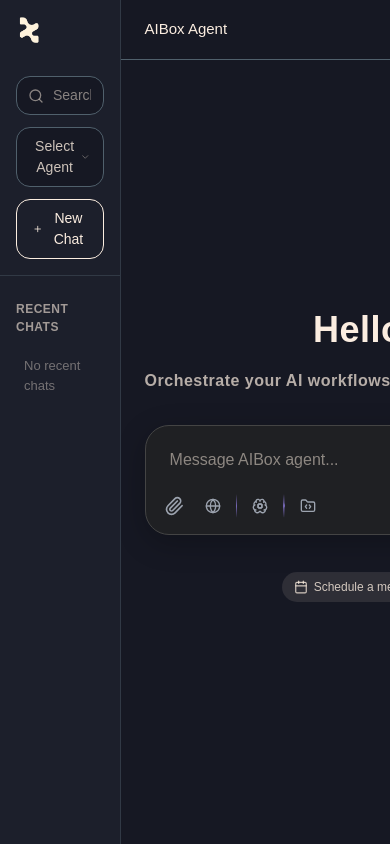
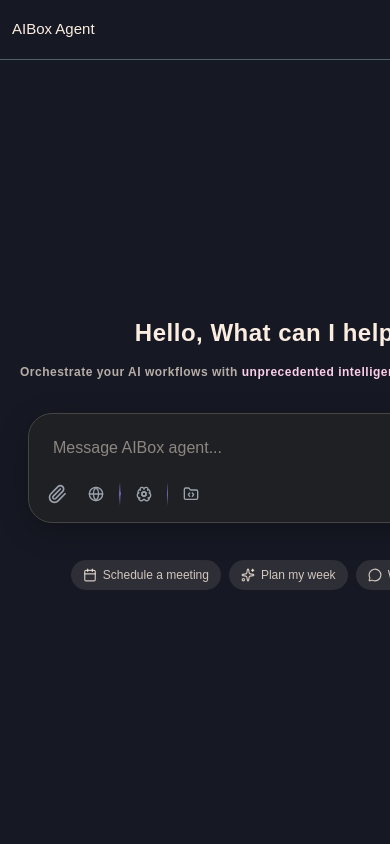
Before and after one commit to Jay-366/techtrove2.0, a Next.js app: page /chat in a window 390 px wide. Built offline with nearby package versions, Linux system fonts and the light colour scheme.

Commit message:
change slogan

```diff
--- a/pages/chat.js
+++ b/pages/chat.js
@@ -131,9 +131,10 @@
     >
       {/* Sidebar - Agent List */}
       <div
-        className="flex flex-col"
+        className="hidden md:flex flex-col"
         style={{
           width: '280px',
+          minWidth: '280px',
           backgroundColor: '#1C1F2B',
           borderRight: '1px solid rgba(80, 96, 108, 0.4)',
         }}
@@ -322,7 +323,7 @@
       <div className="flex-1 flex flex-col">
         {/* Chat Header */}
         <div
-          className="flex items-center justify-between px-6"
+          className="flex items-center justify-between px-3 md:px-6"
           style={{
             height: '60px',
             backgroundColor: '#161823',
@@ -393,7 +394,7 @@
         <div
           ref={messagesContainerRef}
           onScroll={handleScroll}
-          className="flex-1 overflow-y-auto px-6 py-4 relative"
+          className="flex-1 overflow-y-auto px-3 md:px-6 py-4 relative"
           style={{
             display: 'flex',
             flexDirection: 'column',
@@ -401,7 +402,7 @@
             alignItems: 'center',
           }}
         >
-          <div className="max-w-4xl mx-auto space-y-4 w-full" style={{ flex: messages.length === 0 ? 'none' : 1, display: 'flex', flexDirection: 'column', justifyContent: messages.length === 0 ? 'center' : 'flex-start' }}>
+          <div className="max-w-4xl mx-auto space-y-4 w-full px-2 md:px-0" style={{ flex: messages.length === 0 ? 'none' : 1, display: 'flex', flexDirection: 'column', justifyContent: messages.length === 0 ? 'center' : 'flex-start' }}>
             {/* Welcome Message and Input - Only shown when no messages */}
             {messages.length === 0 && (
               <div className="flex flex-col items-center justify-center" style={{
@@ -411,14 +412,14 @@
                 <div
                   style={{
                     color: '#FBede0',
-                    fontSize: '36px',
+                    fontSize: 'clamp(24px, 5vw, 36px)',
                     fontWeight: 600,
                     letterSpacing: '0.5px',
                     textAlign: 'center',
                   }}
                 >
                   <SplitText
-                    text="Hello, Are You Ready?"
+                    text="Hello, What can I help with?"
                     className="text-center"
                     tag="h2"
                     delay={100}
@@ -428,7 +429,7 @@
                   {/* Description Text */}
                   <div
                     style={{
-                      fontSize: '16px',
+                      fontSize: 'clamp(12px, 3vw, 16px)',
                       textAlign: 'center',
                       color: 'rgba(251, 237, 224, 0.7)',
                       marginTop: '12px',
@@ -443,7 +444,7 @@
                 </div>
 
                 {/* AI Prompt Input Container - Empty State */}
-                <div className="w-full max-w-3xl" style={{ paddingBottom: '5px' }}>
+                <div className="w-full max-w-3xl px-2 md:px-0" style={{ paddingBottom: '5px' }}>
                   <PromptInputBox
                     onSend={handleSend}
                     isLoading={pending}
@@ -453,7 +454,7 @@
                 </div>
 
                 {/* Suggested Prompts */}
-                <div className="w-full max-w-3xl flex flex-wrap justify-center gap-2">
+                <div className="w-full max-w-3xl flex flex-wrap justify-center gap-2 px-2 md:px-0">
                   {[
                     { text: 'Schedule a meeting', icon: Calendar, prompt: 'Schedule a meeting tomorrow at 2pm' },
                     { text: 'Plan my week', icon: Sparkles, prompt: 'Plan my week ahead' },
@@ -502,7 +503,7 @@
                   marginTop: index === 0 ? '5px' : '0',
                 }}
               >
-                <div className="flex flex-col" style={{ maxWidth: '70%' }}>
+                <div className="flex flex-col w-full max-w-[90%] md:max-w-[70%]">
                   <div
                     className="px-4 py-3 transition-all duration-200 rounded-2xl"
                     style={{
@@ -646,7 +647,7 @@
         {/* Input Bar (Fixed Bottom) - Only shown when there are messages */}
         {messages.length > 0 && (
         <div
-          className="px-6"
+          className="px-3 md:px-6"
           style={{
             backgroundColor: '#161823',
             paddingTop: '12px',
@@ -654,7 +655,7 @@
             marginBottom: '5px',
           }}
         >
-          <div className="max-w-4xl mx-auto">
+          <div className="max-w-4xl mx-auto px-2 md:px-0">
             <PromptInputBox
               onSend={handleSend}
               isLoading={pending}
@@ -669,9 +670,10 @@
       {/* Info Drawer */}
       {showInfoDrawer && (
         <div
-          className="transition-all duration-300 overflow-y-auto"
+          className="transition-all duration-300 overflow-y-auto fixed md:relative inset-y-0 right-0 z-50"
           style={{
-            width: '360px',
+            width: '100%',
+            maxWidth: '360px',
             backgroundColor: '#1C1F2B',
             borderLeft: '1px solid #50606C',
             animation: 'slideIn 300ms ease-out',
```
